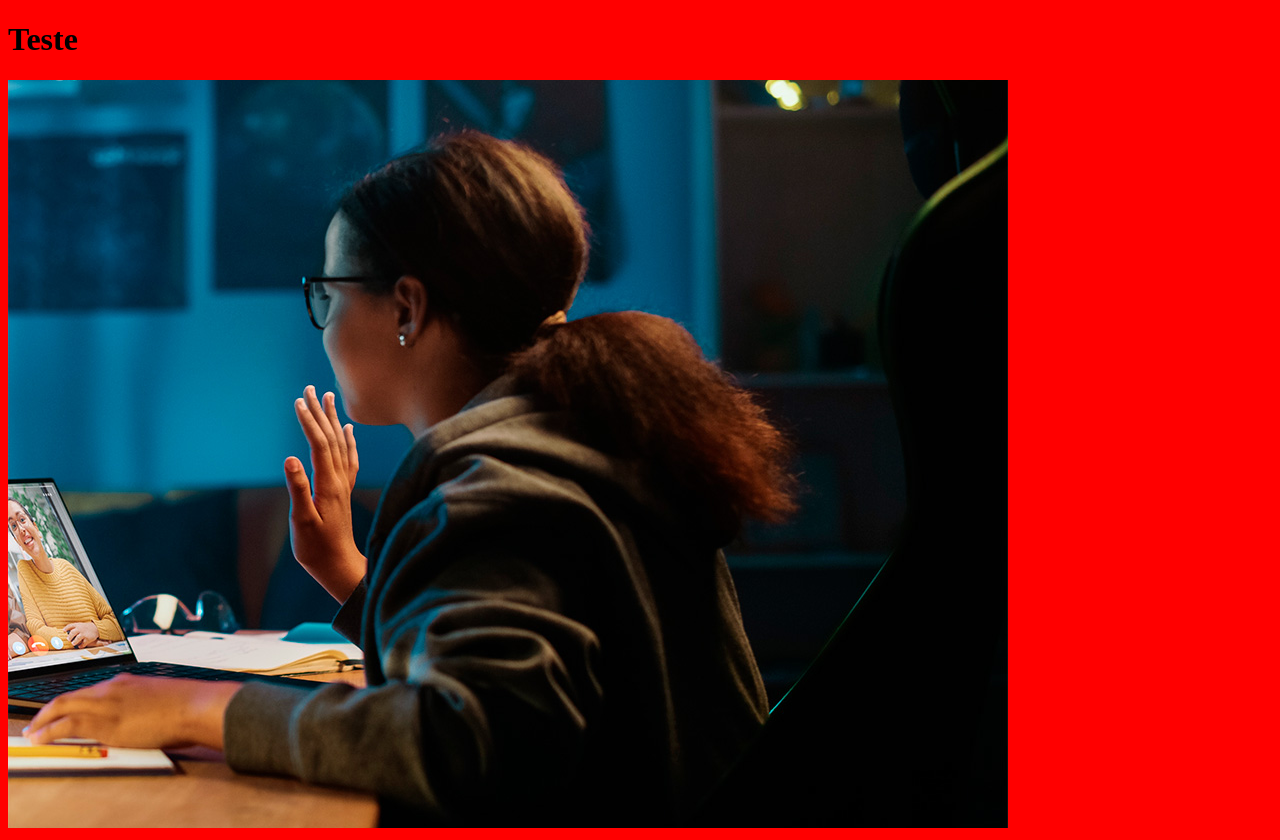
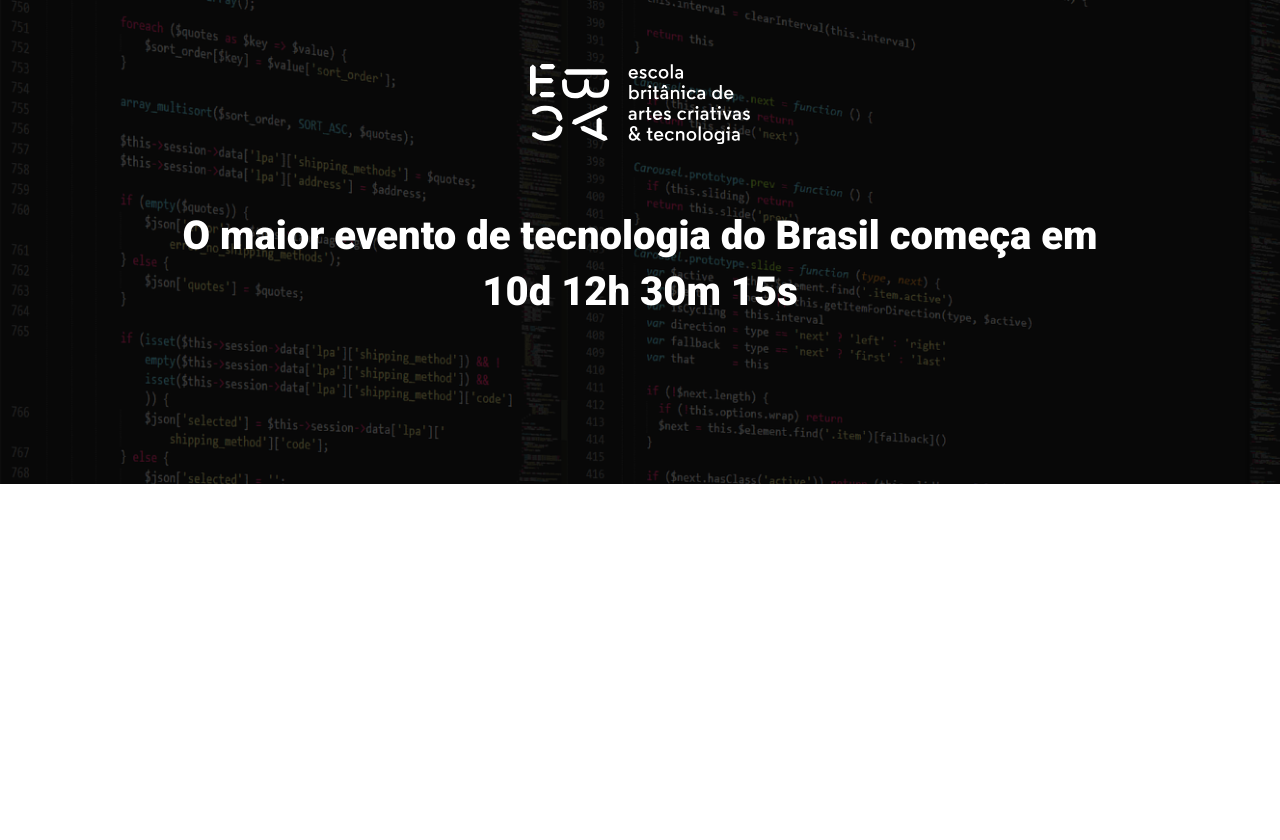
Before and after one commit to correairwing/evento-landingpage, a website built with Parcel: page projeto/src/index.html in a window 1280 px wide. After the commit the page ends 800 px from the top, so only its background shows below. Built offline with nearby package versions, Linux system fonts and the light colour scheme.

Commit message:
feat: criando o hero

```diff
--- a/projeto/src/index.html
+++ b/projeto/src/index.html
@@ -3,12 +3,24 @@
 <head>
     <meta charset="UTF-8">
     <meta name="viewport" content="width=device-width, initial-scale=1.0">
-    <title>Evento</title>
+    <title>EBAC Tech Talks</title>
+    <link rel="preconnect" href="https://fonts.googleapis.com">
+    <link rel="preconnect" href="https://fonts.gstatic.com" crossorigin>
+    <link href="https://fonts.googleapis.com/css2?family=Roboto:wght@400;700;900&display=swap" rel="stylesheet">
     <link rel="stylesheet" href="/src/styles/main.scss">
 </head>
 <body>
-    <h1>Teste</h1>
-    <img src="images/backend.png" alt="">
+    <header class="hero">
+        <div class="container">
+            <img class="hero__logo" src="images/ebac_logo.svg" alt="EBAC">
+            <p class="hero__text">
+                O maior evento de tecnologia do Brasil começa em 10d 12h 30m 15s
+            </p>
+        </div>
+    </header>
+
+
+
     <script src="scripts/main.js"></script>
 </body>
 </html>
--- /dev/null
+++ b/projeto/src/styles/_hero.scss
@@ -0,0 +1,51 @@
+.hero {
+    padding: 64px 0 100px 0;
+    background-image: url(../images/fundo.png);
+    background-repeat: no-repeat;
+    background-size: cover;
+    position: relative;
+
+    .container {
+        position: relative;
+    }
+
+    &::before {
+        position: absolute;
+        top: 0;
+        left: 0;
+        width: 100%;
+        height: 100%;
+        background-color: #000;
+        content: '';
+        opacity: .7;
+
+    }
+
+    &__text {
+        margin: 64px 0 64px 0;
+        font-size: 40px;
+        line-height: 56px;
+        font-weight: 800;
+        text-align: center;
+    }
+
+    &__logo {
+        margin: 0 auto;
+        height: 80px;
+        display: block;
+    }
+
+    @media (max-width: 640px) {
+        padding: 40px 0;
+
+        &__logo {
+            height: 40px;
+        }
+
+        &__text {
+            font-size: 22px;
+            line-height: 24px;
+            margin: 24px 0;
+        }
+    }
+}
--- a/projeto/src/styles/main.scss
+++ b/projeto/src/styles/main.scss
@@ -1,3 +1,23 @@
-body {
-    background-color: red;
+@use 'hero';
+
+* {
+    margin: 0;
+    padding: 0;
+    box-sizing: border-box;
+    font-family: Roboto, sans-serif;
+    color: #fff;
 }
+
+.container {
+    max-width: 960px;
+    width: 100%;
+    margin: 0 auto;
+
+    @media (max-width: 640px) {
+        max-width: 80%;
+    }
+
+    @media (max-width: 1024px) {
+        max-width: 90%;
+    }
+}
```
